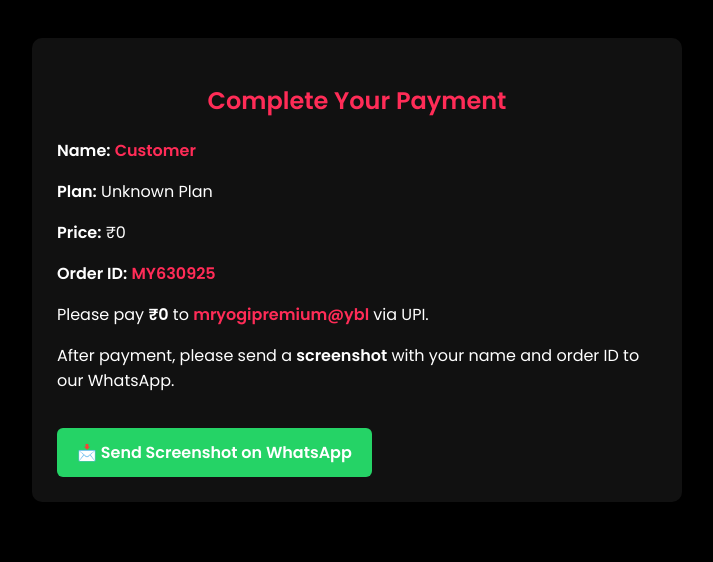
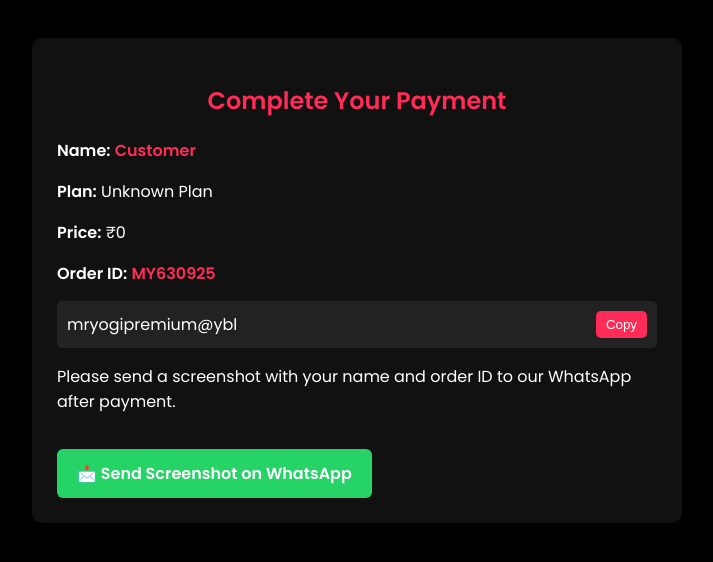
Before and after one commit to TechnoStudent199/MrYogiPremium, a plain HTML site: page payment.html in a window 1280 px wide. Shown: the whole page, without its empty margins (283-996 px from the left). Drawn offline with Linux system fonts and the light colour scheme.

Commit message:
payment.html

```diff
--- a/payment.html
+++ b/payment.html
@@ -22,6 +22,23 @@
       font-weight: bold;
       text-align: center;
     }
+    .upi-copy {
+      background: #222;
+      padding: 10px;
+      border-radius: 5px;
+      display: flex;
+      justify-content: space-between;
+      align-items: center;
+      color: #fff;
+    }
+    .upi-copy button {
+      background: #ff2c57;
+      color: #fff;
+      border: none;
+      padding: 6px 10px;
+      border-radius: 5px;
+      cursor: pointer;
+    }
   </style>
   <script>
     function showSummary() {
@@ -30,19 +47,30 @@
       const plan = url.searchParams.get('plan') || 'Unknown Plan';
       const price = url.searchParams.get('price') || '0';
       const orderId = 'MY' + Math.floor(Math.random() * 1000000);
+      localStorage.setItem('mryogi_order_id', orderId);
 
       document.getElementById('summary').innerHTML = `
         <p><strong>Name:</strong> <span class="highlight">${name}</span></p>
         <p><strong>Plan:</strong> ${plan}</p>
         <p><strong>Price:</strong> ₹${price}</p>
         <p><strong>Order ID:</strong> <span class="highlight">${orderId}</span></p>
-        <p>Please pay <strong>₹${price}</strong> to <span class="highlight">mryogipremium@ybl</span> via UPI.</p>
-        <p>After payment, please send a <strong>screenshot</strong> with your name and order ID to our WhatsApp.</p>
+        <div class="upi-copy">
+          <span id="upi-text">mryogipremium@ybl</span>
+          <button onclick="copyUPI()">Copy</button>
+        </div>
+        <p>Please send a screenshot with your name and order ID to our WhatsApp after payment.</p>
         <a class="whatsapp-btn" target="_blank"
            href="https://wa.me/8618388937?text=Hi%20MR%20YOGI%2C%20I%20have%20paid%20for%20${encodeURIComponent(plan)}%20(₹${price})%20-%20Order%20ID%3A%20${orderId}%20-%20Name%3A%20${encodeURIComponent(name)}">
           📩 Send Screenshot on WhatsApp
         </a>
       `;
+    }
+
+    function copyUPI() {
+      const upi = document.getElementById("upi-text").textContent;
+      navigator.clipboard.writeText(upi).then(() => {
+        alert("UPI ID copied to clipboard!");
+      });
     }
 
     window.onload = showSummary;
```
